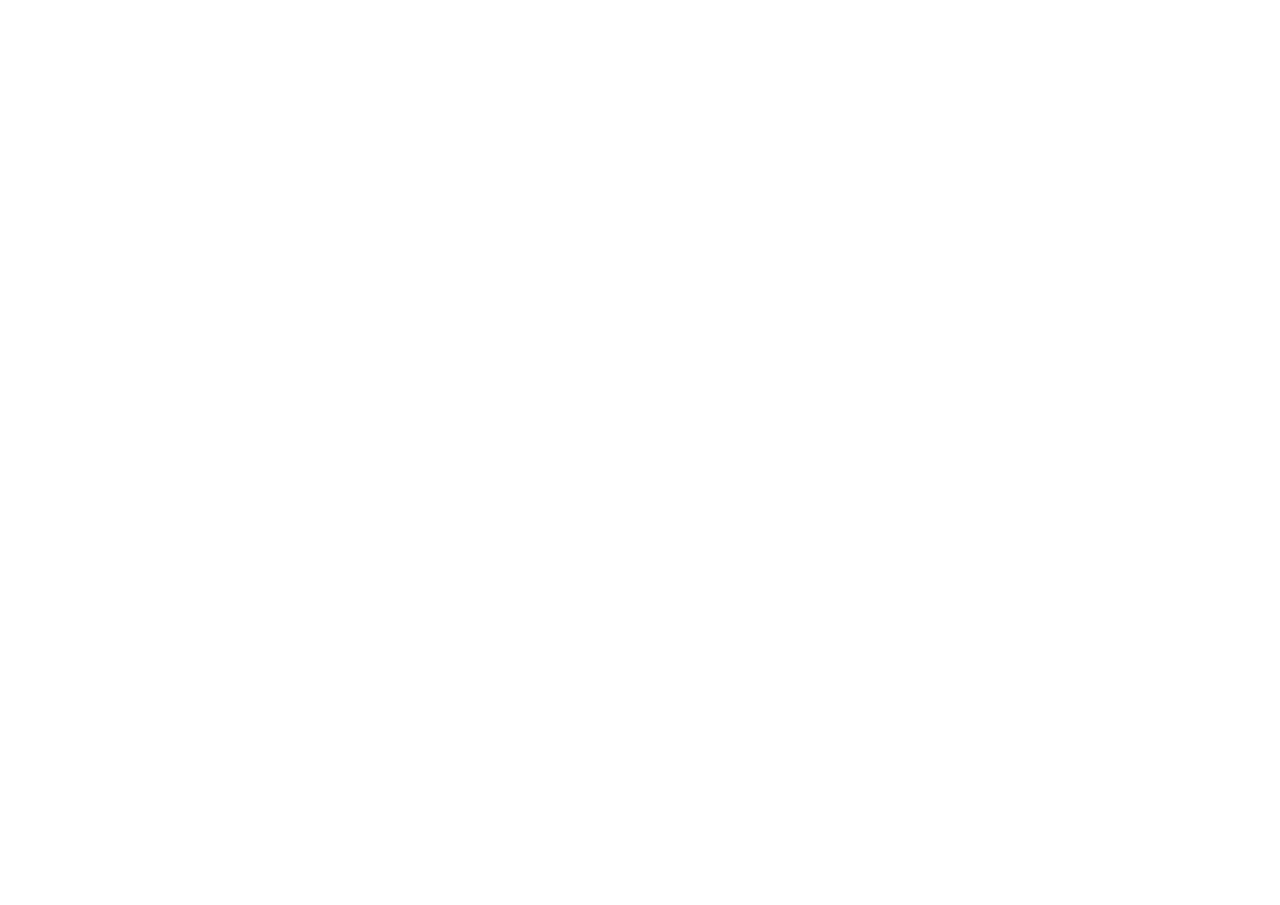
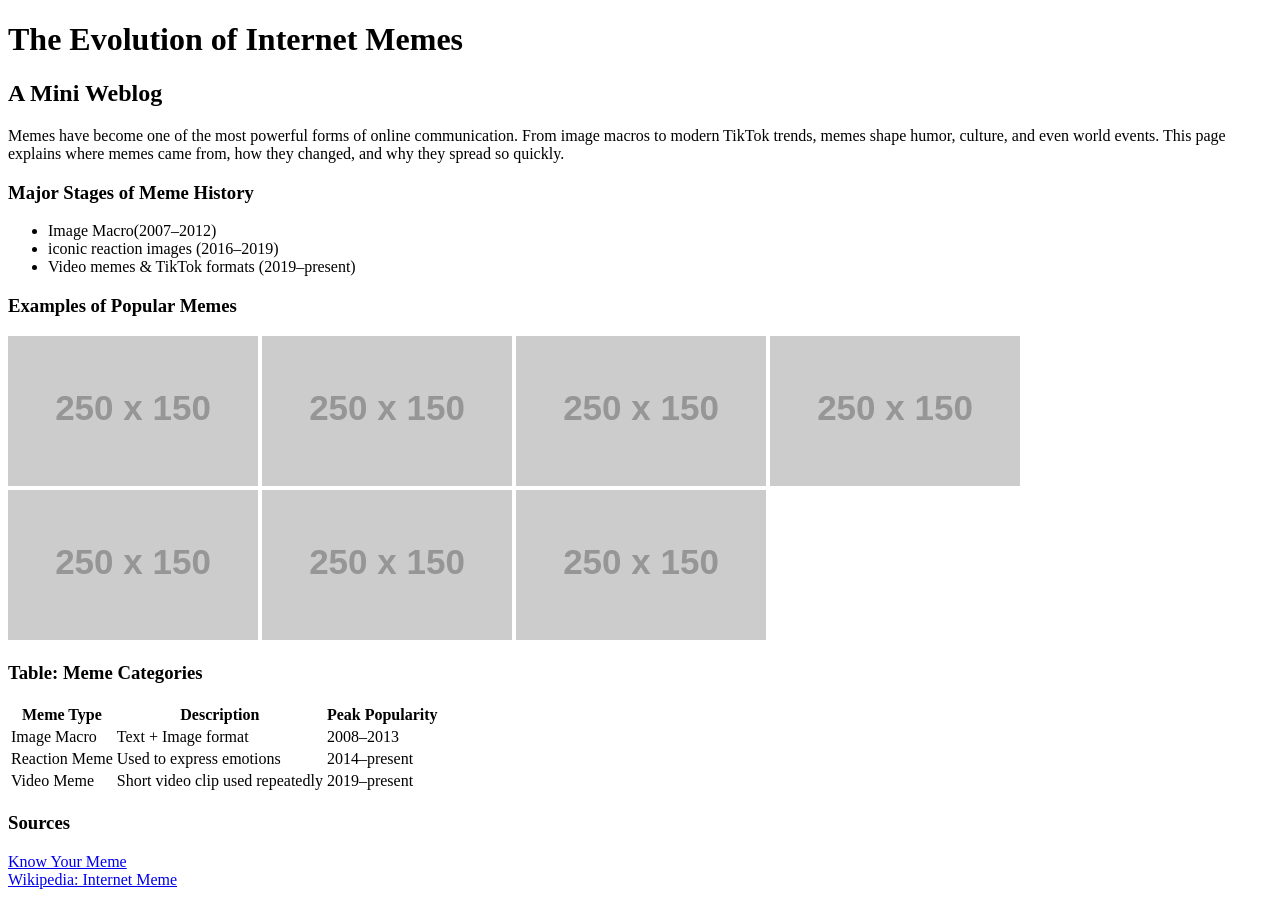
Before and after one commit to Diego4322/weblog, a plain HTML site: page index.html in a window 1280 px wide. Before the commit the page ends 800 px from the top, so only its background shows below. Drawn offline with Linux system fonts and the light colour scheme; placeholder pictures from the web are drawn by us.

Commit message:
html mostly done

```diff
--- a/index.html
+++ b/index.html
@@ -1,15 +1,68 @@
-<!-- DOCTYPE tells the browser to use HTML 5 standard -->
 <!DOCTYPE html>
+<html lang="en">
+<head>
+    <meta charset="utf-8">
+    <title>The Evolution of Internet Memes</title>
+    <link rel="stylesheet" href="styles.css">
+</head>
 
-<!-- Sets the language to English -->
-<html lang="en">
+<body>
+    <header>
+        <h1>The Evolution of Internet Memes</h1>
+        <h2>A Mini Weblog</h2>
+    </header>
 
-<head>
-    <!-- Allows for accented characters -->
-    <meta charset="UTF-8">
+    <p>
+        Memes have become one of the most powerful forms of online communication.
+        From image macros to modern TikTok trends, memes shape humor, culture,
+        and even world events. This page explains where memes came from, how they changed,
+        and why they spread so quickly.
+    </p>
 
-    <title>title</title>
+    <h3>Major Stages of Meme History</h3>
+    <ul>
+        <li> Image Macro(2007–2012)</li>
+        <li>iconic reaction images (2016–2019)</li>
+        <li>Video memes & TikTok formats (2019–present)</li>
+    </ul>
 
-    <!-- Connect CSS file -->
-    <link rel="stylesheet" href="style.css">
-</head>
+    <h3>Examples of Popular Memes</h3>
+    <img src="https://placehold.co/250x150.png?text=Doge" alt="Insert Meme">
+    <img src="https://placehold.co/250x150.png?text=Grumpy+Cat" alt="Insert Meme">
+    <img src="https://placehold.co/250x150.png?text=Success+Kid" alt="Insert Meme">
+    <img src="https://placehold.co/250x150.png?text=Distracted+Boyfriend" alt="Insert Meme">
+    <img src="https://placehold.co/250x150.png?text=Surprised+Pikachu" alt="Insert Meme">
+    <img src="https://placehold.co/250x150.png?text=Woman+Yelling+at+Cat" alt="Insert Meme">
+    <img src="https://placehold.co/250x150.png?text=Gigachad" alt="Insert Meme">
+
+    <h3>Table: Meme Categories</h3>
+    <table>
+        <tr>
+            <th>Meme Type</th>
+            <th>Description</th>
+            <th>Peak Popularity</th>
+        </tr>
+        <tr>
+            <td>Image Macro</td>
+            <td>Text + Image format</td>
+            <td>2008–2013</td>
+        </tr>
+        <tr>
+            <td>Reaction Meme</td>
+            <td>Used to express emotions</td>
+            <td>2014–present</td>
+        </tr>
+        <tr>
+            <td>Video Meme</td>
+            <td>Short video clip used repeatedly</td>
+            <td>2019–present</td>
+        </tr>
+    </table>
+
+    <h3>Sources</h3>
+    <p>
+        <a href="https://knowyourmeme.com/" target="_blank">Know Your Meme</a><br>
+        <a href="https://en.wikipedia.org/wiki/Internet_meme" target="_blank">Wikipedia: Internet Meme</a>
+    </p>
+</body>
+</html>
```
